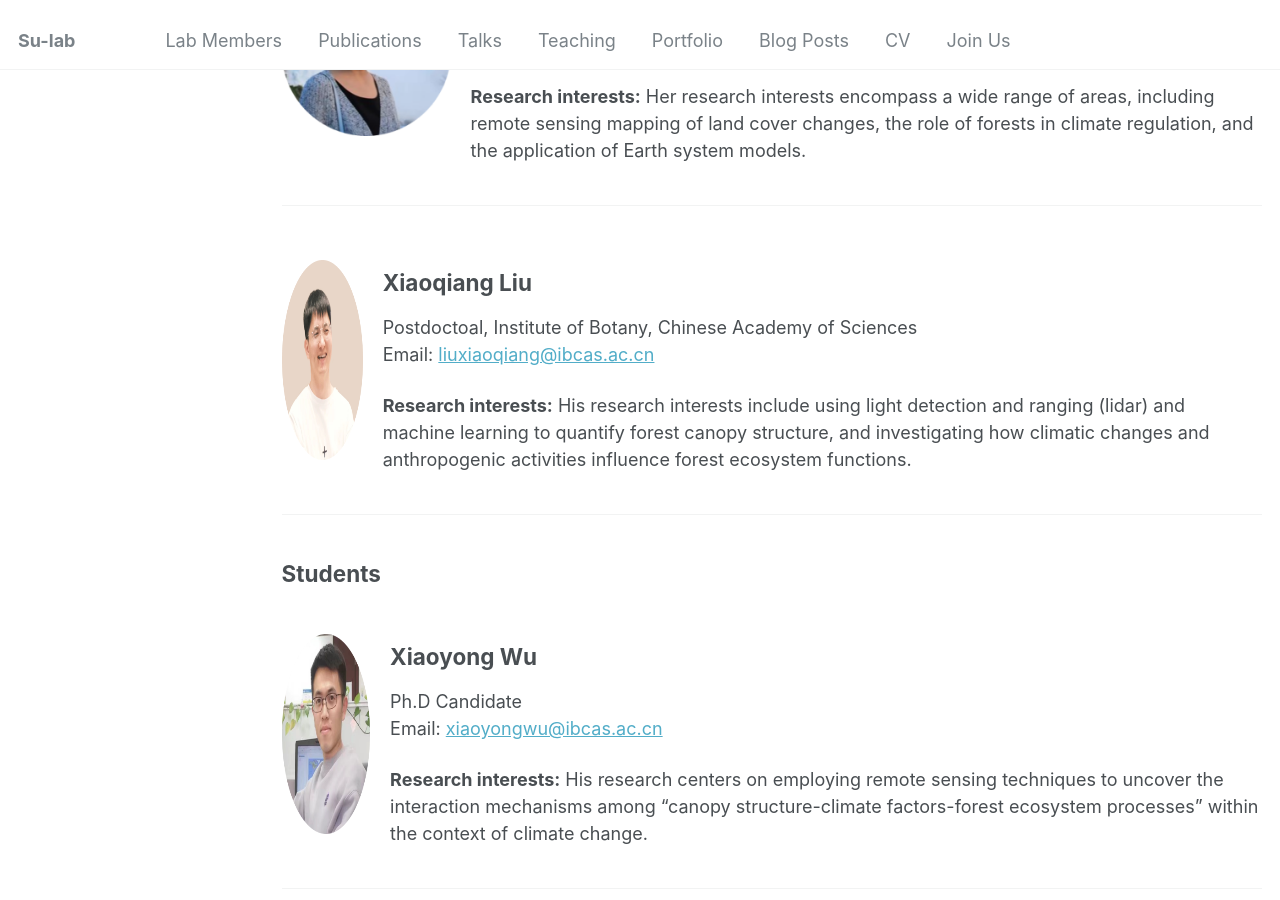
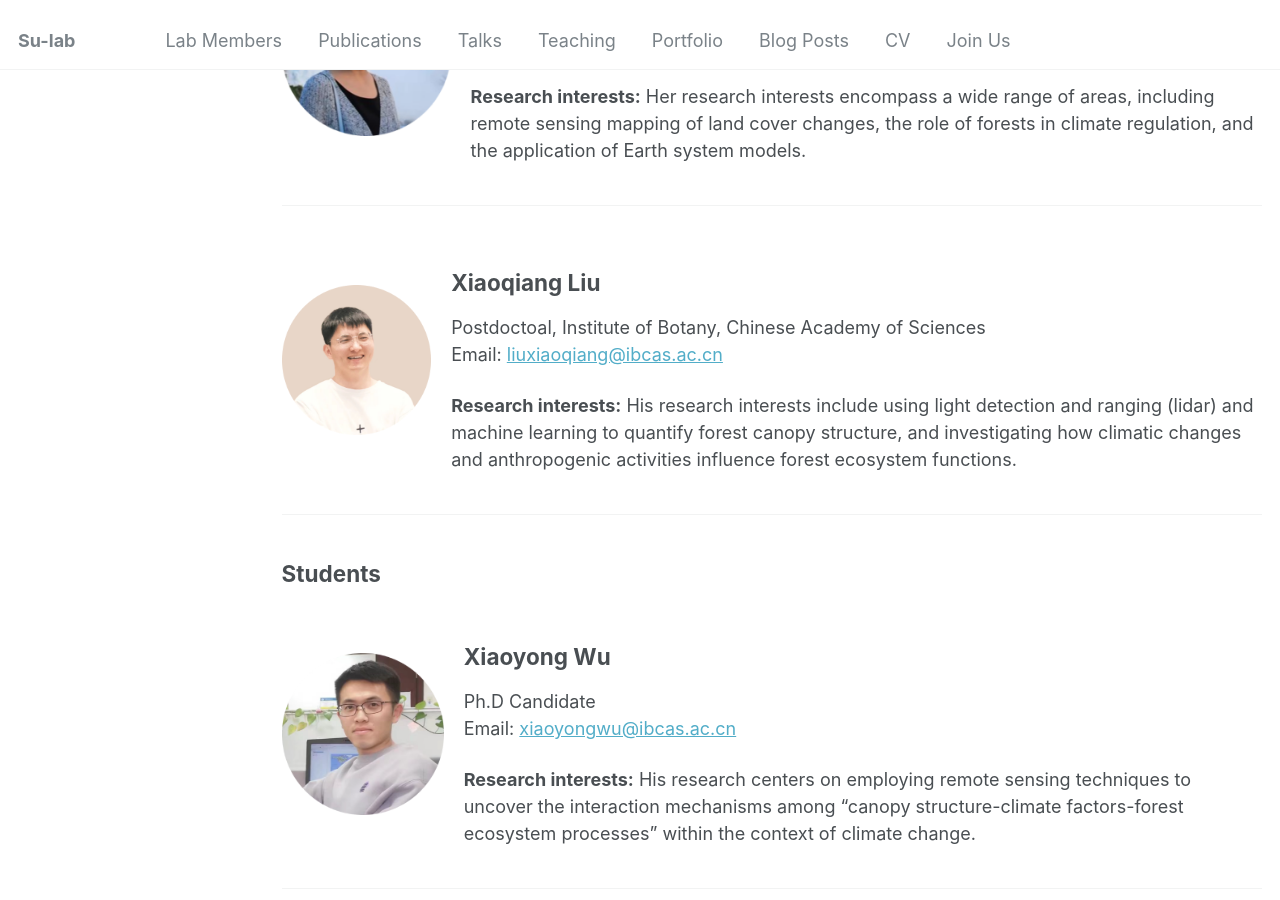
Before and after one commit to krotia/krotia.github.io, a Jekyll site: the page built from _pages/members.md, in a window 1280 px wide and 900 px high, scrolled down 1425 px. Built offline with Jekyll 4.4.1, drawn with Linux system fonts in a browser that asks for light colours.

Commit message:
Update and rename members.html to members.md

```diff
--- a/_pages/members.html
+++ b/_pages/members.md
@@ -7,7 +7,7 @@ author_profile: false
 <h2>Principal Investigator</h2>
 <div style="display: flex; align-items: center;">
   <div>
-    <img src="/images/Yanjun Su.png" alt="Yanjun Su" sizes="max-width: 400px">
+    <img src="/images/Yanjun Su.png" alt="Yanjun Su">
   </div>
   <div style="margin-left: 20px;">
     <h2>Yanjun Su</h2>
@@ -21,7 +21,7 @@ author_profile: false
 <h2>Staffs</h2>
 <div style="display: flex; align-items: center;">
   <div>
-    <img src="/images/Tianyu Hu.png" alt="Tianyu Hu" width=400px; height=200px>
+    <img src="/images/Tianyu Hu.png" alt="Tianyu Hu">
   </div>
   <div style="margin-left: 20px;">
     <h2>Tianyu Hu</h2>
@@ -33,7 +33,7 @@ author_profile: false
 
 <div style="display: flex; align-items: center;">
   <div>
-    <img src="/images/Xiaoyong Wu.png" alt="Xiaoyong Wu" height=200px>
+    <img src="/images/Xiaoyong Wu.png" alt="Xiaoyong Wu">
   </div>
   <div style="margin-left: 20px;">
     <h2>Xiaoyong Wu</h2>
@@ -45,7 +45,7 @@ author_profile: false
 
 <div style="display: flex; align-items: center;">
   <div>
-    <img src="/images/Ru Xu.png" alt="Ru Xu" width=400px height=200px>
+    <img src="/images/Ru Xu.png" alt="Ru Xu">
   </div>
   <div style="margin-left: 20px;">
     <h2>Ru Xu</h2>
@@ -57,7 +57,7 @@ author_profile: false
 
 <div style="display: flex; align-items: center;">
   <div>
-    <img src="/images/Xiaoqiang Liu.png" alt="Xiaoqiang Liu" style="width: 200px; height: 200px;">
+    <img src="/images/Xiaoqiang Liu.png" alt="Xiaoqiang Liu">
   </div>
   <div style="margin-left: 20px;">
     <h2>Xiaoqiang Liu</h2>
@@ -70,7 +70,7 @@ author_profile: false
 <h2>Students</h2>
 <div style="display: flex; align-items: center;">
   <div>
-    <img src="/images/Xiaoyong Wu.png" alt="Xiaoyong Wu" style="width: 200px; height: 200px;">
+    <img src="/images/Xiaoyong Wu.png" alt="Xiaoyong Wu">
   </div>
   <div style="margin-left: 20px;">
     <h2>Xiaoyong Wu</h2>
@@ -82,7 +82,7 @@ author_profile: false
 
 <div style="display: flex; align-items: center;">
   <div>
-    <img src="/images/Jiatong Wang.png" alt="Jiatong Wang" style="width: 200px; height: 200px;">
+    <img src="/images/Jiatong Wang.png" alt="Jiatong Wang">
   </div>
   <div style="margin-left: 20px;">
     <h2>Jiatong Wang</h2>
@@ -94,7 +94,7 @@ author_profile: false
 
 <div style="display: flex; align-items: center;">
   <div>
-    <img src="/images/Yilin Long.png" alt="Yilin Long" style="width: 200px; height: 200px;">
+    <img src="/images/Yilin Long.png" alt="Yilin Long">
   </div>
   <div style="margin-left: 20px;">
     <h2>Yilin Long</h2>
@@ -106,7 +106,7 @@ author_profile: false
 
 <div style="display: flex; align-items: center;">
   <div>
-    <img src="/images/Liwen Huang.png" alt="Liwen Huang" style="width: 200px; height: 200px;">
+    <img src="/images/Liwen Huang.png" alt="Liwen Huang">
   </div>
   <div style="margin-left: 20px;">
     <h2>Liwen Huang</h2>
@@ -118,7 +118,7 @@ author_profile: false
 
 <div style="display: flex; align-items: center;">
   <div>
-    <img src="/images/Xu Yan.png" alt="Xu Yan" style="width: 200px; height: 200px;">
+    <img src="/images/Xu Yan.png" alt="Xu Yan">
   </div>
   <div style="margin-left: 20px;">
     <h2>Xu Yan</h2>
@@ -130,7 +130,7 @@ author_profile: false
 
 <div style="display: flex; align-items: center;">
   <div>
-    <img src="/images/Yue Luo.png" alt="Yue Luo" height=200px>
+    <img src="/images/Yue Luo.png" alt="Yue Luo">
   </div>
   <div style="margin-left: 20px;">
     <h2>Yue Luo</h2>
@@ -142,10 +142,10 @@ author_profile: false
 
 <div style="display: flex; align-items: center;">
   <div>
-    <img src="/images/Qi Dong.png" alt="Qi Dong " style="width: 200px; height: 200px;">
+    <img src="/images/Qi Dong.png" alt="Qi Dong">
   </div>
   <div style="margin-left: 20px;">
-    <h2>Qi Dong </h2>
+    <h2>Qi Dong</h2>
     <p>M.D Student<br>Email: <a href="mailto:dongqi23@mails.ucas.ac.cn">dongqi23@mails.ucas.ac.cn</a></p>
     <p><strong>Research interests:</strong> His research interests lie in using Lidar data to understand relationship between tree health and environment.</p>
   </div><br>
@@ -154,7 +154,7 @@ author_profile: false
 
 <div style="display: flex; align-items: center;">
   <div>
-    <img src="/images/Jiabo Yan.png" alt="Jiabo Yan" style="width: 200px; height: 200px;">
+    <img src="/images/Jiabo Yan.png" alt="Jiabo Yan">
   </div>
   <div style="margin-left: 20px;">
     <h2>Jiabo Yan</h2>
@@ -166,7 +166,7 @@ author_profile: false
 
 <div style="display: flex; align-items: center;">
   <div>
-    <img src="/images/Xuanhao Jiang.png" alt="Xuanhao Jiang" style="width: 200px; height: 200px;">
+    <img src="/images/Xuanhao Jiang.png" alt="Xuanhao Jiang">
   </div>
   <div style="margin-left: 20px;">
     <h2>Xuanhao Jiang</h2>
@@ -178,7 +178,7 @@ author_profile: false
 
 <div style="display: flex; align-items: center;">
   <div>
-    <img src="/images/Haoen Xu.png" alt="Haoen Xu" style="width: 200px; height: 200px;">
+    <img src="/images/Haoen Xu.png" alt="Haoen Xu">
   </div>
   <div style="margin-left: 20px;">
     <h2>Haoen Xu</h2>
@@ -190,10 +190,10 @@ author_profile: false
 
 <div style="display: flex; align-items: center;">
   <div>
-    <img src="/images/Zhichao Wei.png" alt="Zhichao Wei " style="width: 200px; height: 200px;">
+    <img src="/images/Zhichao Wei.png" alt="Zhichao Wei">
   </div>
   <div style="margin-left: 20px;">
-    <h2>Zhichao Wei </h2>
+    <h2>Zhichao Wei</h2>
     <p>M.D Student<br>Email: <a href="mailto:weipepino@outlook.com">weipepino@outlook.com</a></p>
     <p><strong>Research interests:</strong> His research interests lie in the investigation of natural grassland plant diseases in several counties of Gansu Province, and the study of seed germination and seedling growth characteristics of common grasses on the Qinghai-Tibet Plateau.</p>
   </div><br>
```
